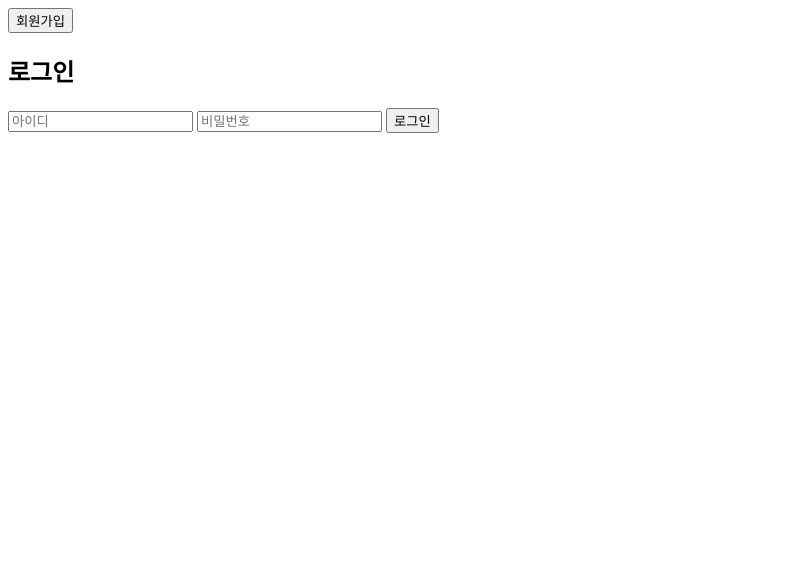
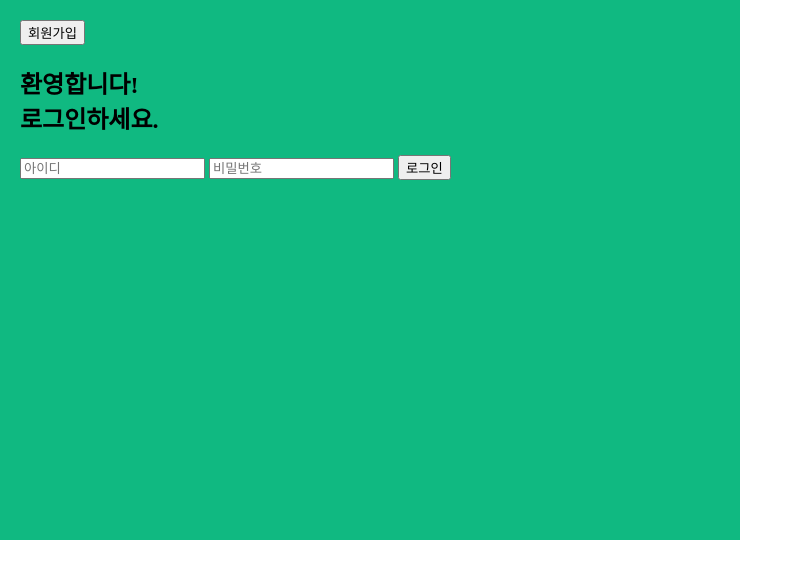
Before and after one commit to yeonjun03github/board-new, a website: page public/login.html in a window 1280 px wide. Shown: the whole page, without its empty margins (0-803 px from the left). Drawn offline with Linux system fonts and the light colour scheme.

Commit message:
UI 수정.

```diff
--- a/public/login.html
+++ b/public/login.html
@@ -2,14 +2,27 @@
 <html lang="ko">
 <head>
     <meta charset="UTF-8">
-    <title>로그인</title>
+    <title>환 영 합 니 다</title>
+    <style>
+        body {
+            margin: 0;
+        }
+        .login-panel {
+            width: 740px;
+            height: 540px;
+            box-sizing: border-box;
+            padding: 20px;
+            background-color: #10b981;
+        }
+    </style>
 </head>
 <body>
+<div class="login-panel">
     <button onclick="window.location.href='/register.html'">회원가입</button>
 
     <!-- 1. form 태그를 다시 사용하되, js에서 submit 이벤트를 완전히 통제합니다 -->
     <form id="loginForm" autocomplete="on">
-    <h2>로그인</h2>
+        <h2>환영합니다!<br>로그인하세요.</h2>
         <!-- 인풋창에 일일이 onkeydown을 달지 않아도 됩니다 -->
         <input type="text" id="login-username" name="username" placeholder="아이디" autocomplete="username">
         <input type="password" id="login-password" name="password" placeholder="비밀번호" autocomplete="current-password">
@@ -17,6 +30,7 @@
     </form>
 
     <p id="message"></p>
+</div>
 
 <script>
     const loginForm = document.getElementById('loginForm');
```
Also changed, not shown: public/post.html (+1 -1 lines), src/services/postService.js (line endings or trailing spaces). Lines whose indentation alone changed are shown as unchanged.
